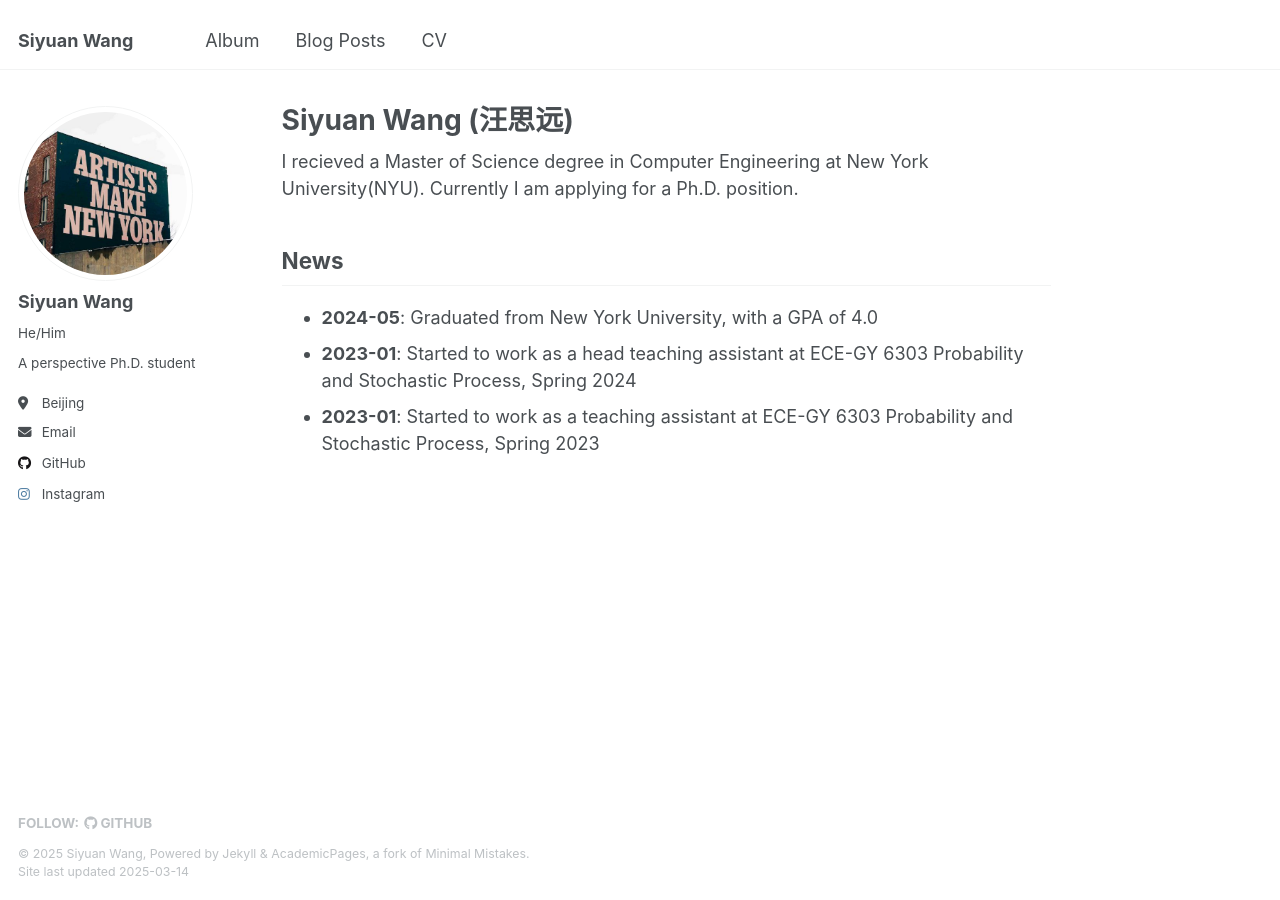
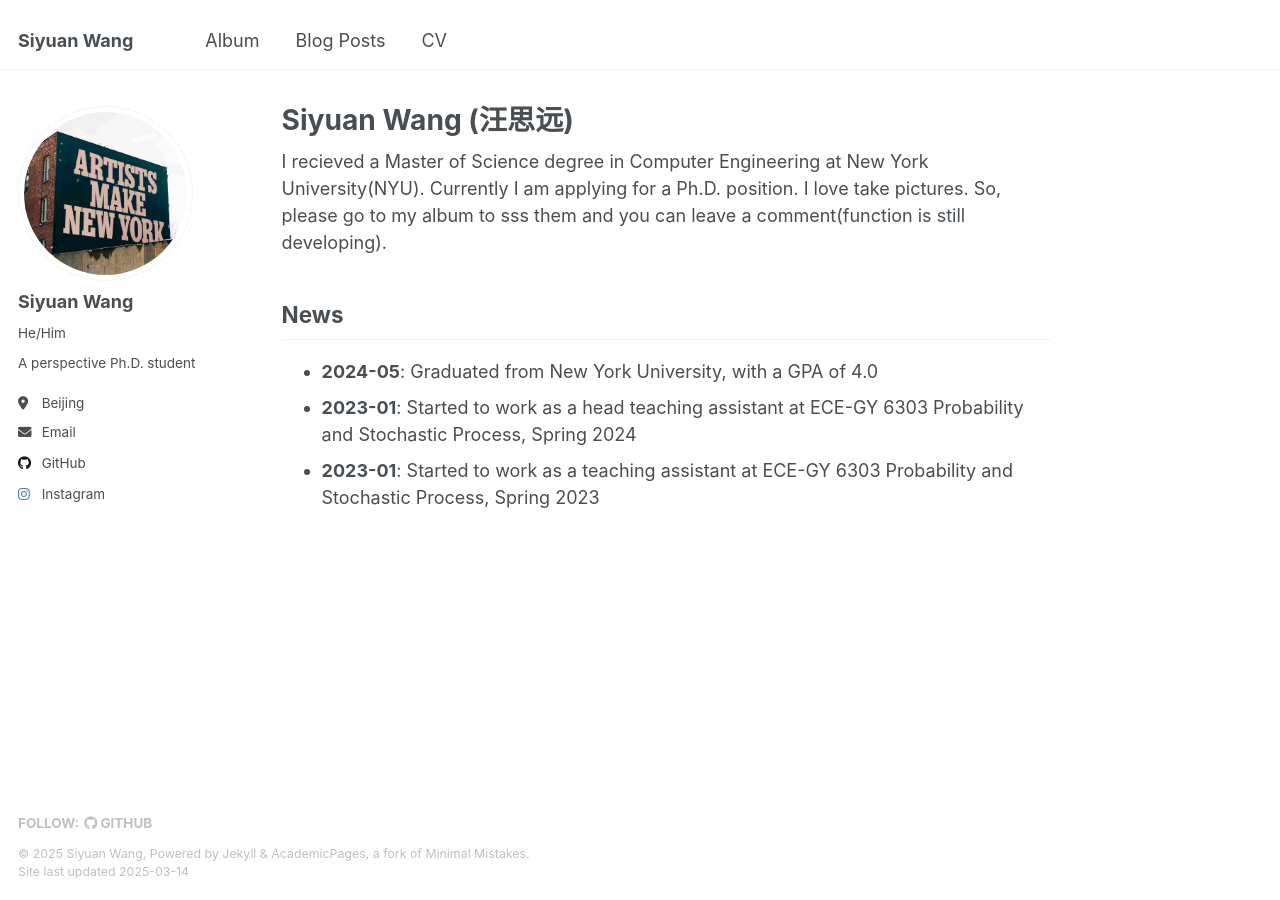
Before and after one commit to wangsy1999/wangsy1999.github.io, a Jekyll site: the page built from _pages/about.md, in a window 1280 px wide. Built offline with Jekyll 4.4.1, drawn with Linux system fonts in a browser that asks for light colours.

Commit message:
Update about.md

```diff
--- a/_pages/about.md
+++ b/_pages/about.md
@@ -7,7 +7,7 @@ redirect_from:
   - /about.html
 ---
 
-I recieved a Master of Science degree in Computer Engineering at New York University(NYU). Currently I am applying for a Ph.D. position.
+I recieved a Master of Science degree in Computer Engineering at New York University(NYU). Currently I am applying for a Ph.D. position. I love take pictures. So, please go to my album to sss them and you can leave a comment(function is still developing).
 
 ## News
 
```
